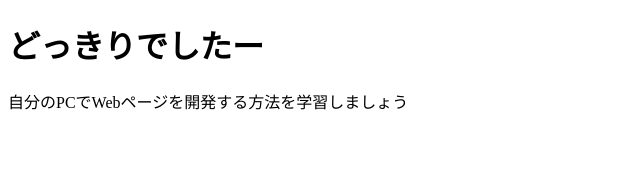
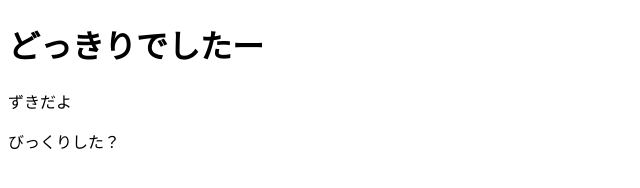
Before and after one commit to chab-dai/getiphone.net, a plain HTML site: page index.html in a window 1280 px wide. Shown: the whole page, without its empty margins (0-640 px from the left). Drawn offline with Linux system fonts and the light colour scheme.

Commit message:
Update index.html

```diff
--- a/index.html
+++ b/index.html
@@ -6,6 +6,7 @@
   </head>
   <body>
     <h1 class="title">どっきりでしたー</h1>
-  <p>自分のPCでWebページを開発する方法を学習しましょう</p>
+  <p>ずきだよ</p>
+   <p>びっくりした？</p>
   </body>
 </html>
```
